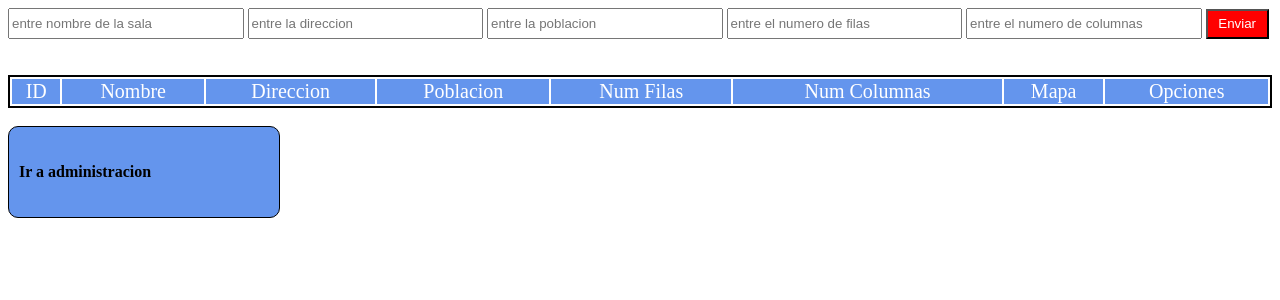
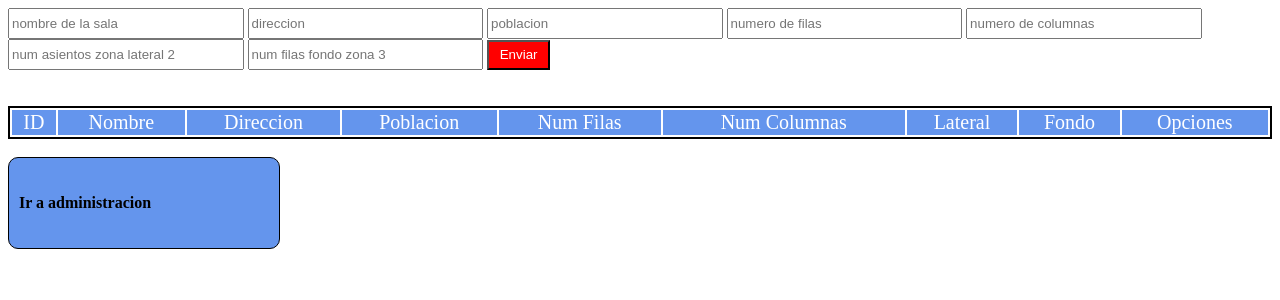
Before and after one commit to victorcampdelacreu/cine2, a PHP site: page /cine/en_salas.php in a window 1280 px wide. Shown: the top 300 px of the page. Run offline with PHP 8.4, Linux system fonts and the light colour scheme; data that the repository does not hold is empty.

Commit message:
salas - insertar_salas funciones

```diff
--- a/en_salas.php
+++ b/en_salas.php
@@ -13,11 +13,13 @@
 
     <!-- Formulario para insertar las salas-->
     <form class="formulario" action="insertar_salas.php" method="POST">
-        <input required type="text" name="nombre" placeholder="entre nombre de la sala" />
-        <input required type="text" name="direccion" placeholder="entre la direccion" />
-        <input required type="text" name="poblacion" placeholder="entre la poblacion" />
-        <input required type="text" name="numFilas" placeholder="entre el numero de filas" />
-        <input required type="text" name="numColumnas" placeholder="entre el numero de columnas" />
+        <input required type="text" name="nombre" placeholder="nombre de la sala" />
+        <input required type="text" name="direccion" placeholder="direccion" />
+        <input required type="text" name="poblacion" placeholder="poblacion" />
+        <input required type="text" name="numFilas" placeholder="numero de filas" />
+        <input required type="text" name="numColumnas" placeholder="numero de columnas" />
+        <input required type="text" name="lateral" placeholder="num asientos zona lateral 2" />
+        <input required type="text" name="fondo" placeholder="num filas fondo zona 3" />
 
         <button class="botonEnviar" type="submit">Enviar</button>
     </form>
@@ -33,7 +35,8 @@
                 <td>Poblacion</td>
                 <td>Num Filas</td>
                 <td>Num Columnas</td>
-                <td>Mapa</td>
+                <td>Lateral</td>
+                <td>Fondo</td>
                 <td>Opciones</td>
             </tr>
         </thead>
@@ -52,6 +55,9 @@
                 echo '<td>' . $sala['poblacion'] . '</td>';
                 echo '<td>' . $sala['numFilas'] . '</td>';
                 echo '<td>' . $sala['numColumnas'] . '</td>';
+                echo '<td>' . $sala['lateral'] . '</td>';
+                echo '<td>' . $sala['fondo'] . '</td>';
+
 
 
                 echo '<td><a href="editar_sala.php?id=' . $sala['id'] . '">Editar</a>&nbsp;&nbsp;&nbsp; <a class="eliminar" href="eliminar_salas.php?id=' . $sala['id'] . '">Eliminar</a> </td>';
--- a/funciones.php
+++ b/funciones.php
@@ -36,9 +36,9 @@ function buscar_pelicula($id)
     return $res;
 }
 //************************************************************************** */
-function insertar_sala($nombre, $direccion, $poblacion, $numFilas, $numColumnas)
+function insertar_sala($nombre, $direccion, $poblacion, $numFilas, $numColumnas, $lateral, $fondo)
 {
-    $query = "INSERT INTO salas(nombre, direccion, poblacion, numFilas, numColumnas) VALUES ('$nombre', '$direccion', '$poblacion','$numFilas','$numColumnas')";
+    $query = "INSERT INTO salas(nombre, direccion, poblacion, numFilas, numColumnas, lateral, fondo) VALUES ('$nombre', '$direccion', '$poblacion',$numFilas,$numColumnas, $lateral, $fondo)";
     $result = mysqli_query(OpenCon(), $query);
     return true;
 }
--- a/insertar_salas.php
+++ b/insertar_salas.php
@@ -7,11 +7,13 @@ $nombre =$_POST['nombre'];
 $direccion =$_POST['direccion'];
 $poblacion =$_POST['poblacion'];
 $numFilas =$_POST['numFilas'];
-$bumColumnas=$_POST['numColumnas'];
+$numColumnas=$_POST['numColumnas'];
+$lateral=$_POST['lateral'];
+$fondo=$_POST['fondo'];
 
 
 
 
-$insertado = insertar_sala($nombre, $direccion, $poblacion, $numFilas, $numColumnas);
+$insertado = insertar_sala($nombre, $direccion, $poblacion, $numFilas, $numColumnas, $lateral, $fondo);
 
 header("Location: en_salas.php");
```
